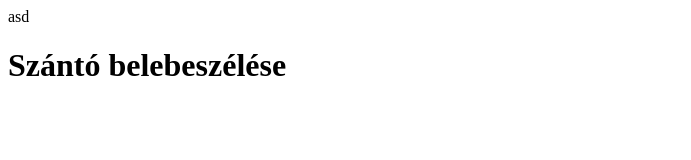
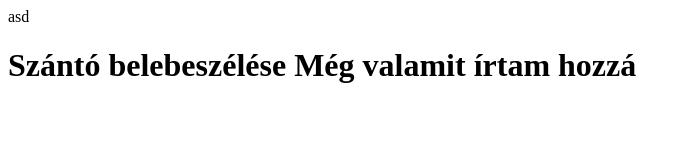
Before and after one commit to Maurer01/Maurer0, a plain HTML site: page index.html in a window 1280 px wide. Shown: the whole page, without its empty margins (0-691 px from the left). Drawn offline with Linux system fonts and the light colour scheme.

Commit message:
Ez már VS Code-ból

```diff
--- a/index.html
+++ b/index.html
@@ -5,5 +5,6 @@
 asd
 
   <h1> Szántó belebeszélése </h>
+    Még valamit írtam hozzá
 </body>
 </html>
```
